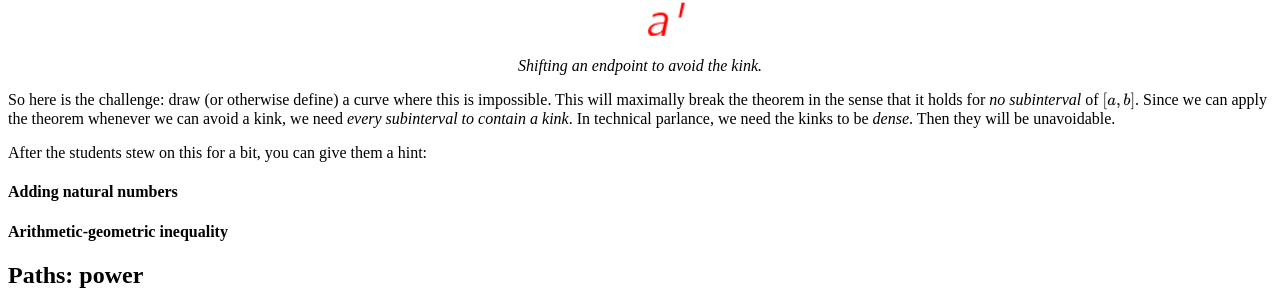
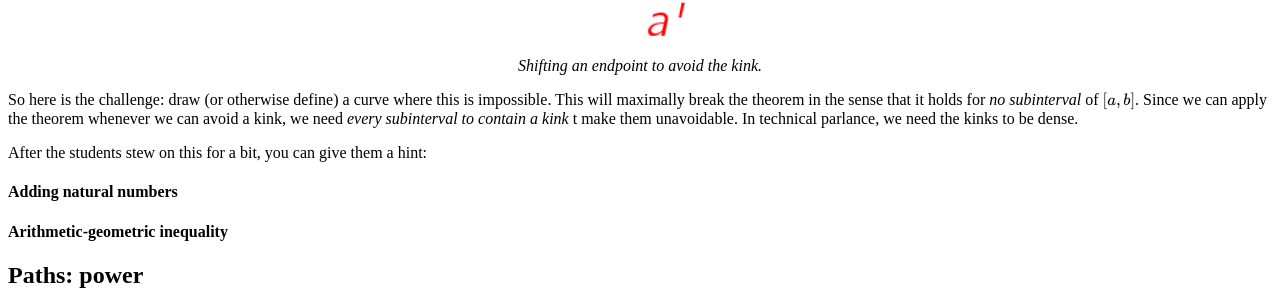
Before and after one commit to hapax/hapax.github.io, a Jekyll site: the page built from assets/teaching.md, in a window 1280 px wide and 900 px high, scrolled down 9288 px. Shown: the part 150-452 px from the top of the window. Built offline with Jekyll 4.4.1, drawn with Linux system fonts in a browser that asks for light colours; our own code applies the rules of GitHub Pages for plain Markdown files; formulas are drawn with MathJax 3; a script that is not in the unit is left out.

Commit message:
Update teaching.md

```diff
--- a/assets/teaching.md
+++ b/assets/teaching.md
@@ -424,9 +424,8 @@ this is impossible.
 This will maximally break the theorem in the sense that it holds for *no
 subinterval* of $[a, b]$.
 Since we can apply the theorem whenever we can avoid a kink, we need
-*every subinterval to contain a kink*.
-In technical parlance, we need the kinks to be *dense*.
-Then they will be unavoidable.
+*every subinterval to contain a kink* t make them unavoidable.
+In technical parlance, we need the kinks to be dense.
 
 After the students stew on this for a bit, you can give them a hint:
 
```
